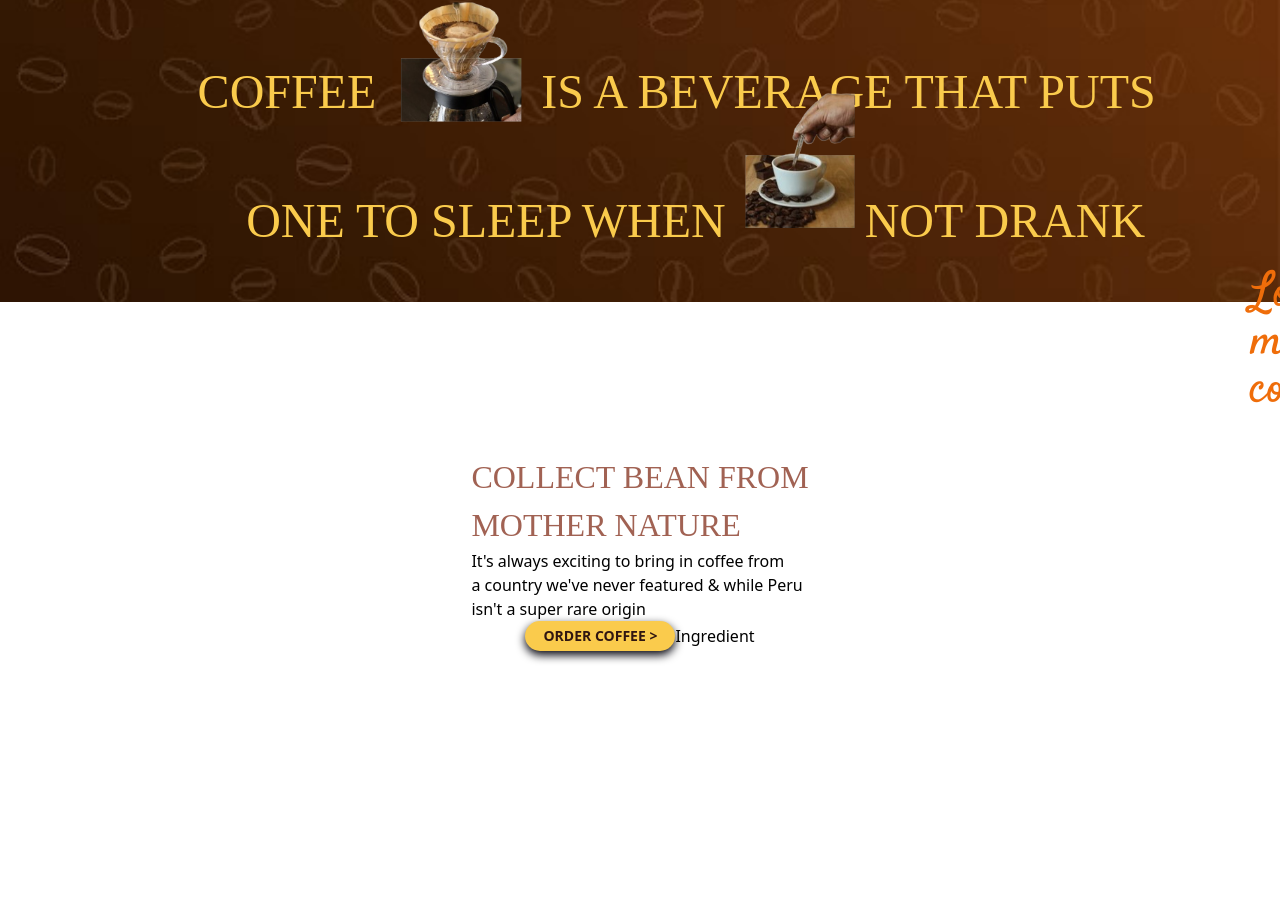
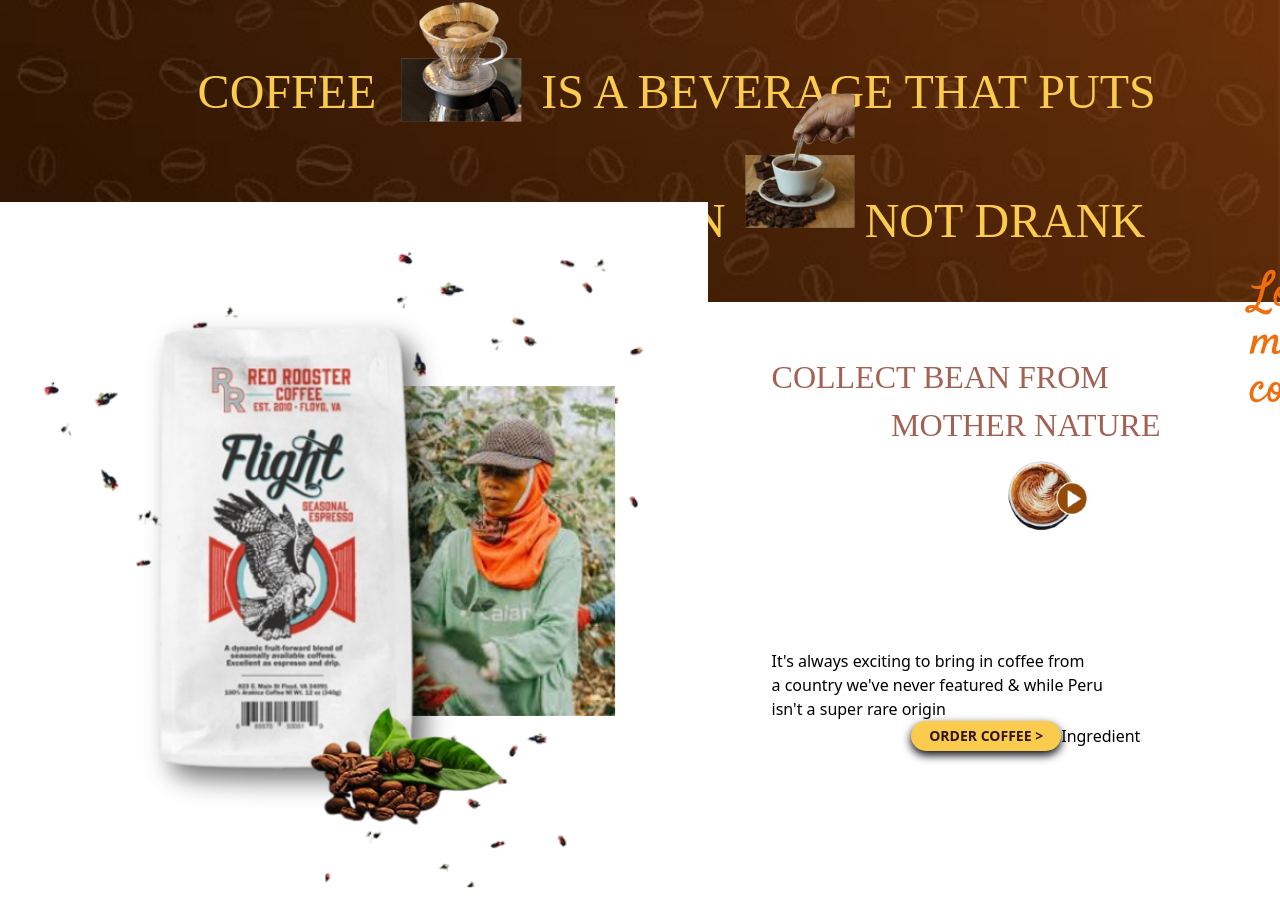
Before and after one commit to ANUSHKA-CHUTE/Coffee-Project, a React (Vite) app in the folder Eren/my-app/: page / in a window 1280 px wide. Shown: the part 2896-3798 px from the top of the page. Before the commit the page ends 3698 px from the top, so only its background shows below. Built offline with nearby package versions, Linux system fonts and the light colour scheme; a web font is replaced by a local one.

Commit message:
imageupload

```diff
--- a/Eren/my-app/src/components/Collect.jsx
+++ b/Eren/my-app/src/components/Collect.jsx
@@ -1,12 +1,12 @@
 import React from 'react'
-// import g1 from '../assets/g1.png'
-// import g2 from '../asstes/g2.png'
+import Ja from '../assets/text.png'
+import PA from '../assets/pab.png'
 const Collect = () => {
   return (
     <div className='h-[500px] w-full flex justify-center items-center'>
 
 <div className="">
-  <img ></img>
+  <img className='mt-[200px ] h-[700px] mr-[100px]' src={PA}></img>
 </div>
 
 
@@ -14,7 +14,7 @@
 <div className="grid">
 <div className="siglesentence ulu">COLLECT BEAN FROM</div>
 <div className="siglesentencewithimage">
-<div className="text ulu">MOTHER NATURE</div>  <div className="image"></div>
+<div className="text ulu flex justify-center items-center">MOTHER NATURE</div>  <div className="image"><img className='mt-[-100px]  h-[300px]' src={Ja}></img></div>
 
 </div>
 <div className="info">It's always exciting to bring in coffee from<br></br> a country we've never featured & while Peru<br></br> isn't a super rare origin</div>
```
Also changed, not shown: Eren/my-app/src/assets/text.png (added), 1 other file (tests, documents, lock files or other folders).
